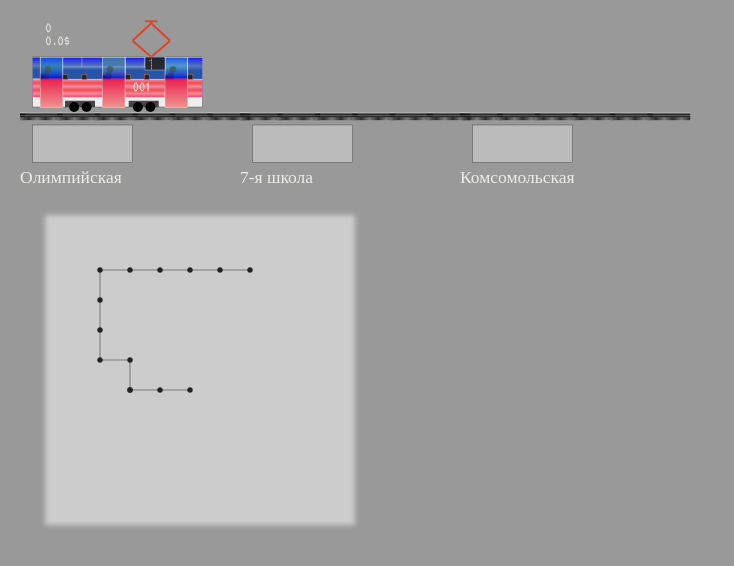
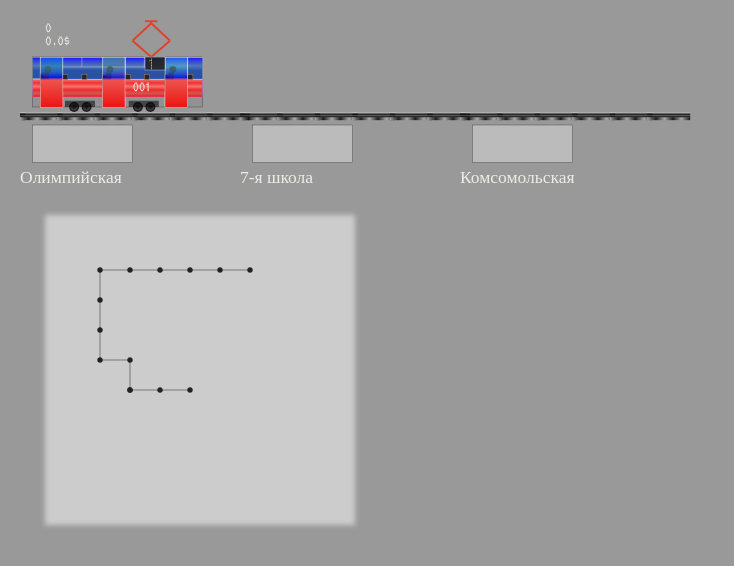
Before and after one commit to IvanShavliuga/iv2tram, a Vue app: page /#/ in a window 1280 px wide. Shown: the top 566 px of the page, without its empty margins (0-734 px from the left). Built offline with nearby package versions, Linux system fonts and the light colour scheme.

Commit message:
updated design tram (KTM-5)

```diff
--- a/src/components/images/stop.vue
+++ b/src/components/images/stop.vue
@@ -45,47 +45,47 @@
       y2="0"
     >
       <stop
-        stop-color="#777"
+        stop-color="#aaa"
         stop-opacity="0.9"
         offset="0%"/>
       <stop
-        stop-color="#222"
+        stop-color="#111"
         stop-opacity="0.9"
         offset="10%"/>
       <stop
-        stop-color="#777"
+        stop-color="#aaa"
         stop-opacity="0.9"
         offset="20%"/>
       <stop
-        stop-color="#222"
+        stop-color="#111"
         stop-opacity="0.9"
         offset="30%"/>
       <stop
-        stop-color="#777"
+        stop-color="#aaa"
         stop-opacity="0.9"
         offset="40%"/>
       <stop
-        stop-color="#222"
+        stop-color="#111"
         stop-opacity="0.9"
         offset="50%"/>
       <stop
-        stop-color="#777"
+        stop-color="#aaa"
         stop-opacity="0.9"
         offset="60%"/>
       <stop
-        stop-color="#222"
+        stop-color="#111"
         stop-opacity="0.9"
         offset="70%"/>
       <stop
-        stop-color="#777"
+        stop-color="#aaa"
         stop-opacity="0.9"
         offset="80%"/>
       <stop
-        stop-color="#121212"
+        stop-color="#111"
         stop-opacity="0.9"
         offset="90%"/>
       <stop
-        stop-color="#979797"
+        stop-color="#aaa"
         stop-opacity="0.9"
         offset="100%"/>
     </linearGradient>
--- a/src/components/images/tram.vue
+++ b/src/components/images/tram.vue
@@ -40,6 +40,48 @@
         offset="60%"/>
     </linearGradient>
     <linearGradient
+      id="bodybottom"
+      x1="0"
+      x2="0"
+      y1="0"
+      y2="1"
+    >
+      <stop
+        stop-color="white"
+        stop-opacity="0.9"
+        offset="0%"/>
+      <stop
+        stop-color="white"
+        stop-opacity="0.7"
+        offset="40%"/>
+      <stop
+        stop-color="white"
+        stop-opacity="0.8"
+        offset="60%"/>
+      <stop
+        stop-color="gray"
+        stop-opacity="0.3"
+        offset="80%"/>
+    </linearGradient>
+    <radialGradient id="ring">
+      <stop
+        stop-color="black"
+        stop-opacity="0.9"
+        offset="0%"/>
+      <stop
+        stop-color="black"
+        stop-opacity="0.7"
+        offset="40%"/>
+      <stop
+        stop-color="black"
+        stop-opacity="0.6"
+        offset="60%"/>
+      <stop
+        stop-color="black"
+        stop-opacity="0.8"
+        offset="80%"/>
+    </radialGradient>
+    <linearGradient
       id="doorcolor"
       x1="0"
       x2="0"
@@ -59,11 +101,11 @@
         stop-opacity="0.6"
         offset="40%"/>
       <stop
-        stop-color="#ed2450"
+        stop-color="#ed5450"
         stop-opacity="1"
         offset="45%"/>
       <stop
-        stop-color="#ed9490"
+        stop-color="#ed1410"
         stop-opacity="1"
         offset="100%"/>
     </linearGradient>
@@ -75,28 +117,28 @@
       y2="1"
     >
       <stop
-        stop-color="#ed2450"
-        stop-opacity="0.5"
+        stop-color="#ed2420"
+        stop-opacity="0.6"
         offset="0%"/>
       <stop
         stop-color="red"
-        stop-opacity="0.7"
+        stop-opacity="0.8"
         offset="20%"/>
       <stop
-        stop-color="#ed2450"
-        stop-opacity="0.5"
+        stop-color="#ed2420"
+        stop-opacity="0.6"
         offset="40%"/>
       <stop
         stop-color="red"
-        stop-opacity="0.7"
+        stop-opacity="0.8"
         offset="60%"/>
       <stop
-        stop-color="#ed2450"
-        stop-opacity="0.5"
+        stop-color="#ed2420"
+        stop-opacity="0.6"
         offset="80%"/>
       <stop
         stop-color="red"
-        stop-opacity="0.7"
+        stop-opacity="0.8"
         offset="100%"/>
     </linearGradient>
     <g id="mustache">
@@ -150,7 +192,7 @@
         y="15"
         width="68"
         height="20"
-        fill="#eeeeee"
+        fill="url(#bodybottom)"
         stroke="#343434"
         stroke-width="0.15"
         @click="clmove"/>
@@ -164,6 +206,57 @@
         stroke="#ee59e6"
         stroke-width="0.15"
         @click="clmove"/>
+      <text
+        x="45"
+        y="28.55"
+        fill="#EDede6"
+        font-size="5"
+        font-family="'Leckerli One', cursive"
+        font-weight="bold"
+      >
+        {{ tramid }}
+      </text>
+      <g id="wheels">
+        <rect
+          x="18"
+          y="32.5"
+          width="12"
+          height="2.5"
+          fill="#444"
+        />
+        <rect
+          x="43.5"
+          y="32.5"
+          width="12"
+          height="2.5"
+          fill="#444"
+        />
+        <circle
+          cx="21.65"
+          cy="35"
+          r="2"
+          fill="url(#ring)"
+        />
+        <circle
+          cx="26.65"
+          cy="35"
+          r="2"
+          fill="url(#ring)"
+        />
+        <circle
+          cx="47.15"
+          cy="35"
+          r="2"
+          fill="url(#ring)"
+        />
+        <circle
+          cx="52.15"
+          cy="35"
+          r="2"
+          fill="url(#ring)"
+        />
+
+      </g>
       <g id="windows">
         <rect
           x="5"
@@ -640,16 +733,6 @@
       </g>
       <g>
         <text
-          x="45"
-          y="28.55"
-          fill="#EDede6"
-          font-size="5"
-          font-family="'Leckerli One', cursive"
-          font-weight="bold"
-        >
-          {{ tramid }}
-        </text>
-        <text
           x="10"
           y="5"
           fill="#EDede6"
@@ -670,39 +753,6 @@
           {{ filterprice }}$
         </text>
       </g>
-    </g>
-    <g id="wheels">
-      <rect
-        x="18"
-        y="32.5"
-        width="12"
-        height="2.5"
-        fill="#444"
-      />
-      <rect
-        x="43.5"
-        y="32.5"
-        width="12"
-        height="2.5"
-        fill="#444"
-      />
-      <circle
-        cx="21.65"
-        cy="35"
-        r="2"/>
-      <circle
-        cx="26.65"
-        cy="35"
-        r="2"/>
-      <circle
-        cx="47.15"
-        cy="35"
-        r="2"/>
-      <circle
-        cx="52.15"
-        cy="35"
-        r="2"/>
-
     </g>
   </svg>
 </template>
```
